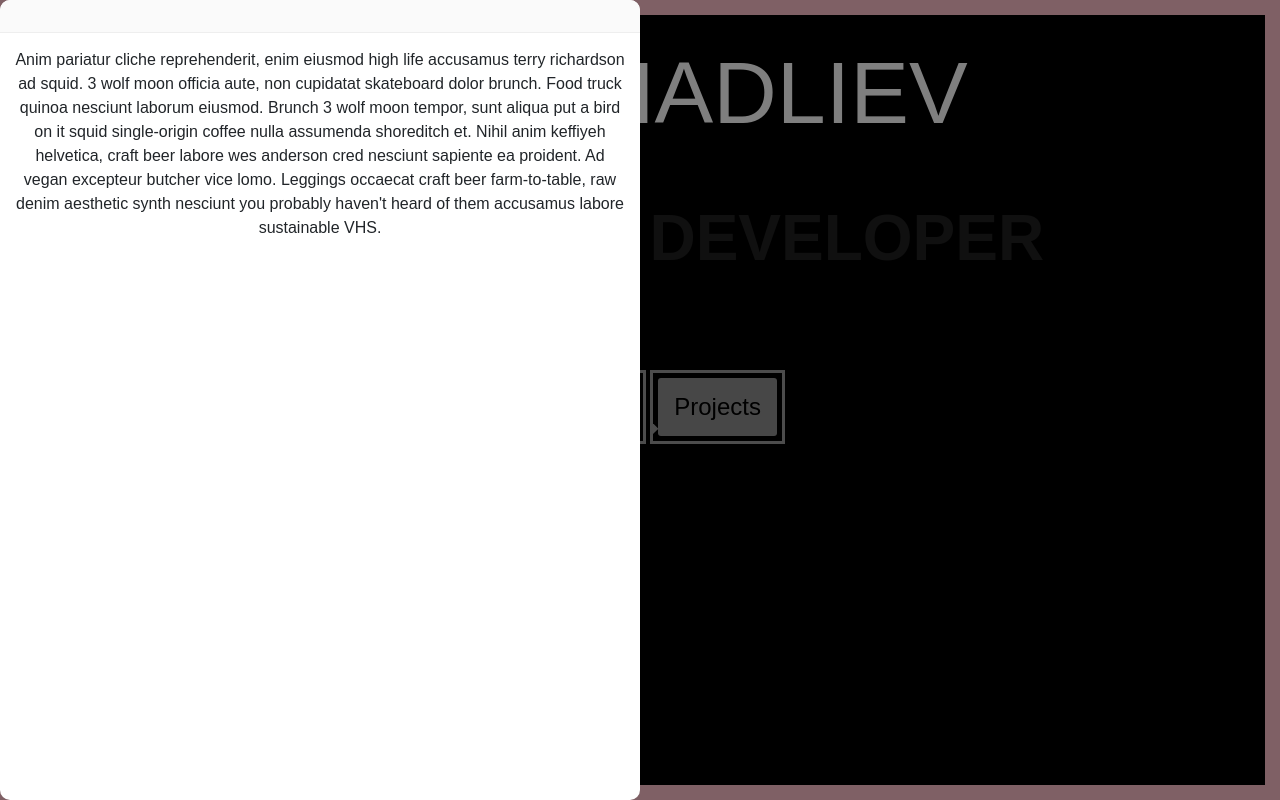
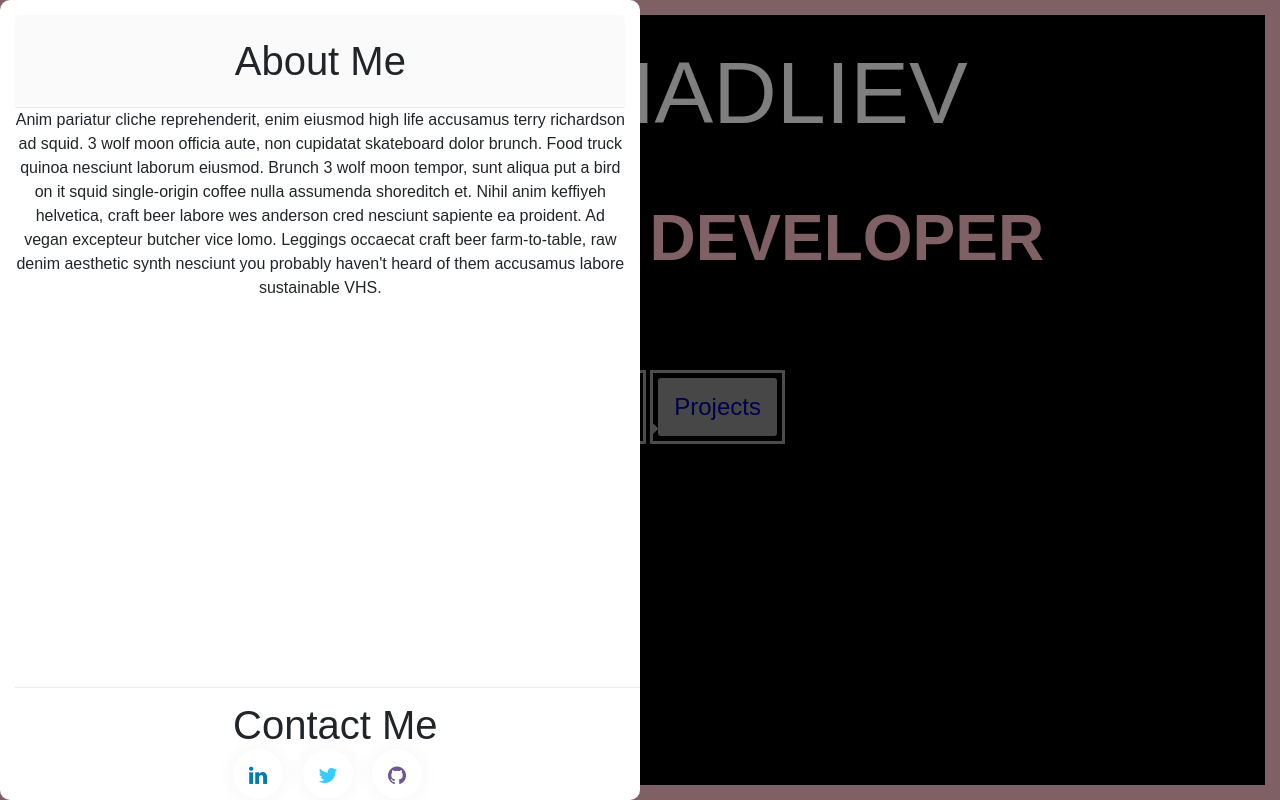
Before and after one commit to MaxChadliev/personalwebsite, a plain HTML site: page personal-website/views/index.html in a window 1280 px wide. Both pictures are taken after a click on the button "About Me". Drawn offline with nearby package versions, Linux system fonts and the light colour scheme.

Commit message:
modal footer added

```diff
--- a/personal-website/public/style/style.css
+++ b/personal-website/public/style/style.css
@@ -1,16 +1,10 @@
 body {
   font-family: 'Quicksand', sans-serif;
-
   font-family: 'Montserrat', sans-serif;
   text-align: center;
   background-color: black;
   overflow: hidden;
 }
-
-
-
-
-
 
 
 
@@ -92,6 +86,7 @@ body {
   border-radius: 3px;
   font-size: 3vh;
   background-color: clear;
+  color: blue;
 }
 
 .btn-demo:focus {
@@ -524,12 +519,6 @@ h1 {
     #bottom { bottom: 0; }
 
 
- .container1 {
-    background-color: blue;
-    min-height: 15vh;
-    margin-top: 10vh;
-    background-image: url("../images/711994.jpg")
-  }
 
 
 
@@ -539,7 +528,7 @@ h1 {
     font-weight: 800;
     padding: 20px;
     text-transform: uppercase;
-    color: #202020;
+    color:pink;
     display: inline-block;
     position: relative;
 
@@ -618,3 +607,114 @@ h1 {
       opacity: 1;
     }
   }
+
+
+  .social-buttons {
+    height: 50px;
+    font-size: 10;
+    text-align: center;
+    position: absolute;
+    right: 0;
+    left: 0;
+    top: 40%;
+    bottom: 50%;
+  }
+
+  .social-button {
+    display: inline-block;
+    background-color: #fff;
+    width: 50px;
+    height: 50px;
+    line-height: 50px;
+    margin-left: 0 !important;
+    margin-right: 15px !important;
+    text-align: center;
+    position: relative;
+    overflow: hidden;
+    opacity: .99;
+    border-radius: 50%;
+    box-shadow: 0 0 30px 0 rgba(0,0,0,0.06);
+    -webkit-transition: all .35s cubic-bezier(0.31,-0.105,0.43,1.59);
+    transition: all .35s cubic-bezier(0.31,-0.105,0.43,1.59);
+  }
+
+  .social-button:before {
+    content: '';
+    background-color: #000;
+    width: 120%;
+    height: 120%;
+    position: absolute;
+    top: 90%;
+    left: -110%;
+    -webkit-transform: rotate(45deg);
+    -ms-transform: rotate(45deg);
+    transform: rotate(45deg);
+    -webkit-transition: all .35s cubic-bezier(0.31,-0.105,0.43,1.79);
+    transition: all .35s cubic-bezier(0.31,-0.105,0.43,1.79);
+  }
+
+  .social-button .fa {
+    font-size: 28px;
+    vertical-align: middle;
+    -webkit-transform: scale(0.75);
+    -ms-transform: scale(0.75);
+    transform: scale(0.75);
+    -webkit-transition: all .35s cubic-bezier(0.31,-0.105,0.43,1.59);
+    transition: all .35s cubic-bezier(0.31,-0.105,0.43,1.59);
+  }
+
+
+  .social-button.twitter:before {
+    background-color: #3CF;
+  }
+
+  .social-button.twitter .fa {
+    color: #3CF;
+  }
+
+  .social-button.github:before {
+    background-color:#6e5494;
+  }
+
+  .social-button.github .fa {
+    color: #6e5494;
+  }
+
+  .social-button.linkedin:before {
+    background-color:#0077B5;
+  }
+
+  .social-button.linkedin .fa {
+    color: #0077B5;
+  }
+
+
+
+
+  .social-button:hover:before {
+    top: -10%;
+    left: -10%;
+  }
+
+  .social-button:hover .fa {
+    color: #fff;
+    -webkit-transform: scale(1);
+    -ms-transform: scale(1);
+    transform: scale(1);
+  }
+
+  .social-button:focus {
+    opacity: .85;
+  }
+
+
+
+  :focus {
+    outline: none;
+  }
+
+.modal-footer {
+  position: absolute;
+  bottom: 10vh;
+  width: 100%;
+}
--- a/personal-website/views/index.html
+++ b/personal-website/views/index.html
@@ -16,7 +16,7 @@
 
 
 
-
+  <link rel="stylesheet" href="https://cdnjs.cloudflare.com/ajax/libs/font-awesome/4.7.0/css/font-awesome.min.css">
   <link rel="stylesheet" href="https://maxcdn.bootstrapcdn.com/bootstrap/4.0.0/css/bootstrap.min.css" integrity="sha384-Gn5384xqQ1aoWXA+058RXPxPg6fy4IWvTNh0E263XmFcJlSAwiGgFAW/dAiS6JXm"
     crossorigin="anonymous">
   <link rel="stylesheet" href="../public/style/style.css">
@@ -76,11 +76,10 @@
     <div class="modal-dialog" role="document">
      <div class="modal-content">
 
+       <div class="modal-body">
          <div class="modal-header">
-
+           <h1 class="modal-title">About Me</h1>
          </div>
-
-          <div class="modal-body">
             <p>Anim pariatur cliche reprehenderit, enim eiusmod high life accusamus terry richardson ad squid. 3 wolf
               moon officia aute, non cupidatat skateboard dolor brunch. Food truck quinoa nesciunt laborum eiusmod.
               Brunch 3 wolf moon tempor, sunt aliqua put a bird on it squid single-origin coffee nulla assumenda
@@ -88,8 +87,21 @@
               proident. Ad vegan excepteur butcher vice lomo. Leggings occaecat craft beer farm-to-table, raw denim
               aesthetic synth nesciunt you probably haven't heard of them accusamus labore sustainable VHS.
             </p>
+
+
+      <div class="modal-footer">
+
+        <div class="social-buttons">
+            <h1>Contact Me</h1>
+          <a href="#" class="social-button linkedin">
+            <i class="fa fa-linkedin"></i></a>
+          <a href="#" class="social-button twitter">
+            <i class="fa fa-twitter"></i></a>
+            <a href="#" class="social-button github">
+              <i class="fa fa-github"></i></a>
          </div>
-
+      </div>
+      </div>
       </div><!-- modal-content -->
     </div><!-- modal-dialog -->
   </div><!-- modal -->
@@ -98,12 +110,11 @@
     <div class="modal right fade" id="myModal2" tabindex="-1" role="dialog" aria-labelledby="myModalLabel2">
       <div class="modal-dialog" role="document">
         <div class="modal-content">
-          <h1>My Projects</h1>
-
-          <div class="modal-header">
-          </div>
 
           <div class="modal-body">
+            <div class="modal-header">
+                <h1 class="modal-title">My Projects</h1>
+              </div>
               <figure class="card-flip fancy-hover">
                   <div class="card-flip__flipper">
                     <!-- FRONT SIDE -->
@@ -180,6 +191,7 @@
                           </figure>
                         </div>
                       </figure>
+
           </div>
 
         </div><!-- modal-content -->
@@ -188,6 +200,8 @@
 
 
   </div><!-- container -->
+
+
 
 
 
```
Lines whose indentation alone changed are shown as unchanged.
